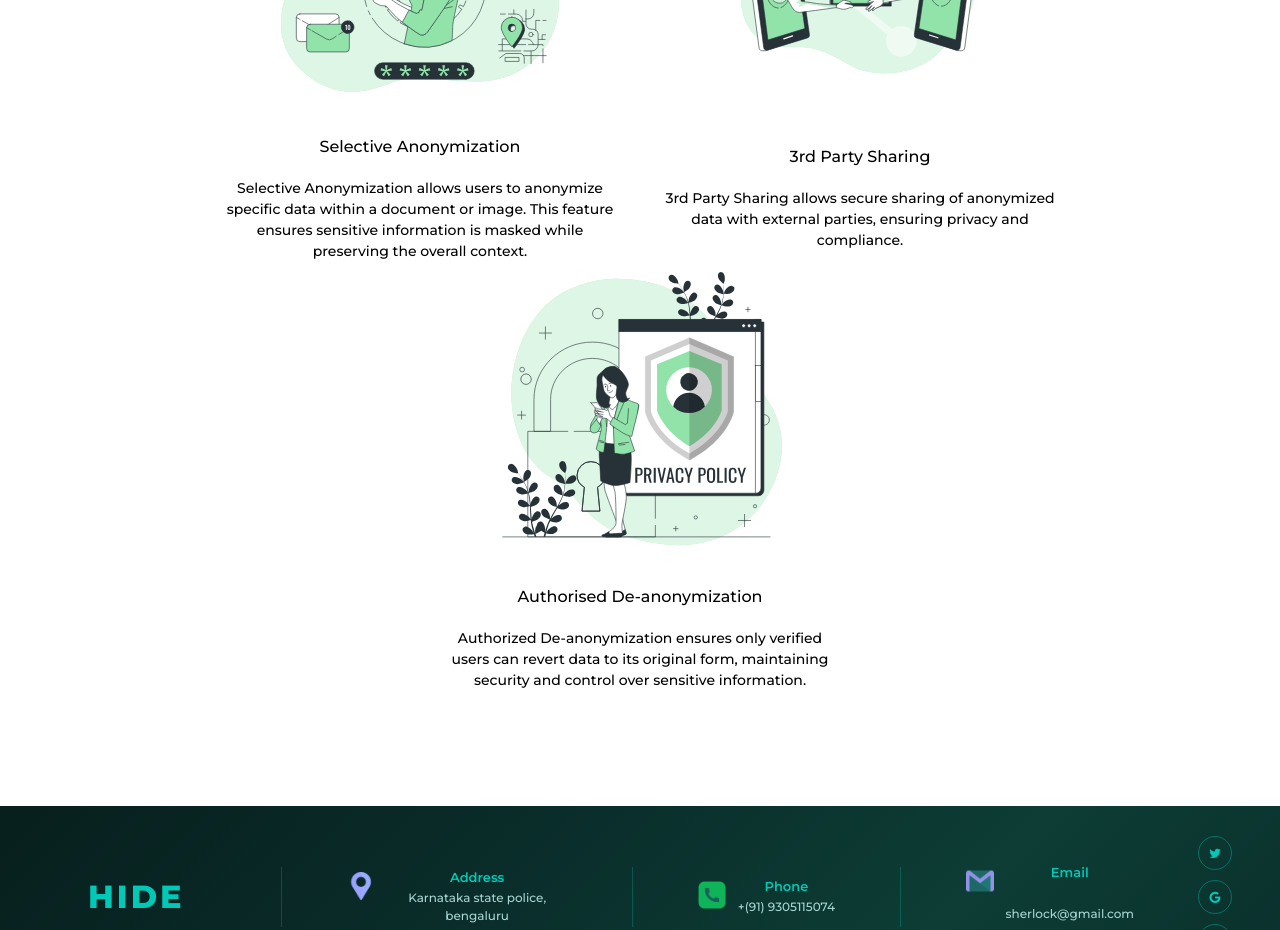
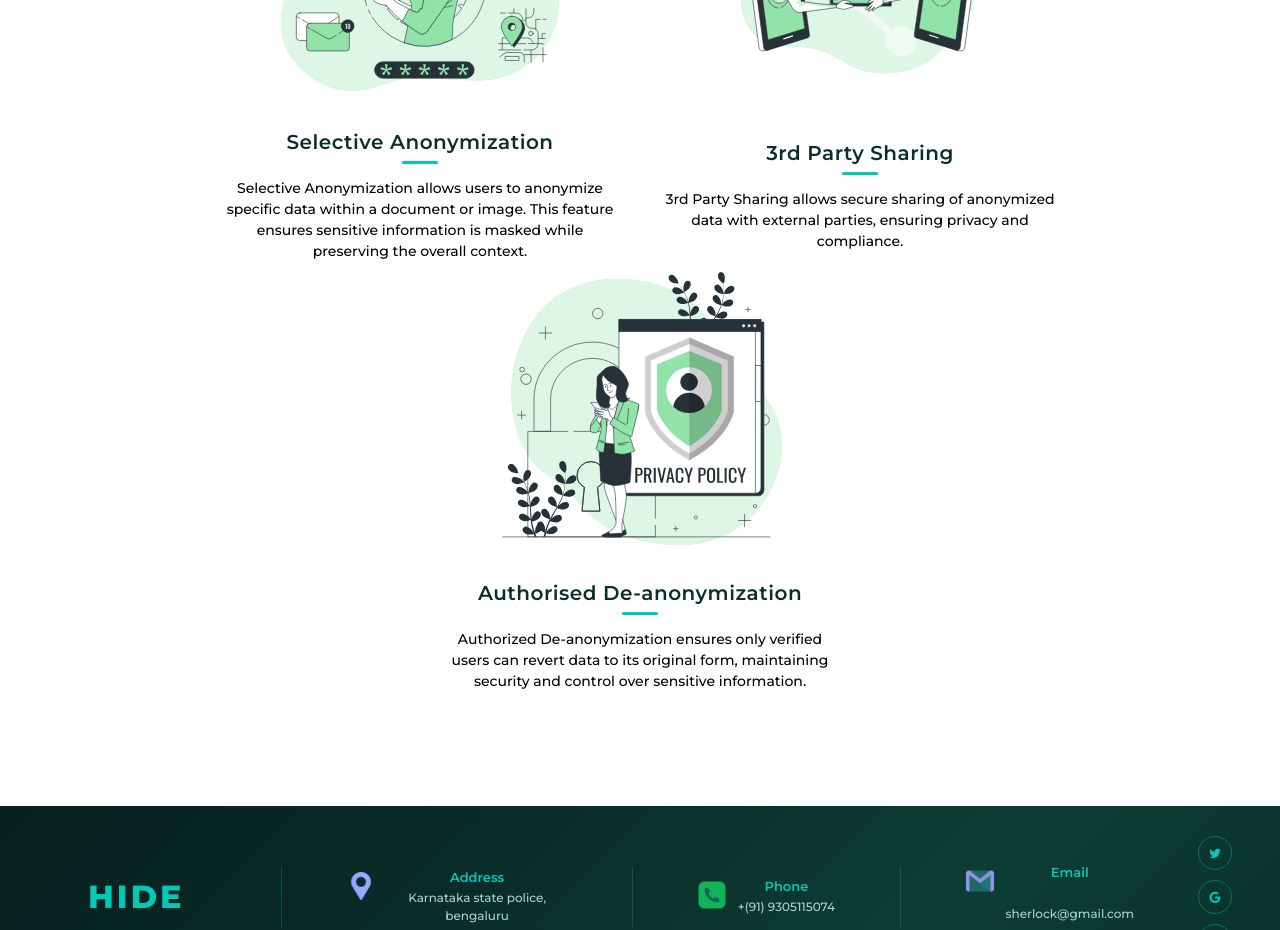
Before and after one commit to ShreYansHSachan11/Sherlock, a React (Vite) app: page / in a window 1280 px wide. Shown: the part 960-1890 px from the top of the page. Built offline with nearby package versions, Linux system fonts and the light colour scheme; a web font is replaced by a local one.

Commit message:
style: homepage feature section updated

```diff
--- a/src/homepage.css
+++ b/src/homepage.css
@@ -251,8 +251,26 @@ flex-wrap: wrap;
   font-size: 14px;
 }
 
-.whyus-card h6{
-  margin: 22px 0;
+.whyus-card h6 {
+  margin: 16px 0 14px;
+  font-size: 20px;
+  font-weight: 600;
+  color: #0a2e2b;
+  letter-spacing: 0.5px;
+  position: relative;
+  padding-bottom: 10px;
+}
+
+.whyus-card h6::after {
+  content: "";
+  position: absolute;
+  bottom: 0;
+  left: 50%;
+  transform: translateX(-50%);
+  width: 36px;
+  height: 3px;
+  background: #00C9B8;
+  border-radius: 2px;
 }
 
 .features-grid {
```
